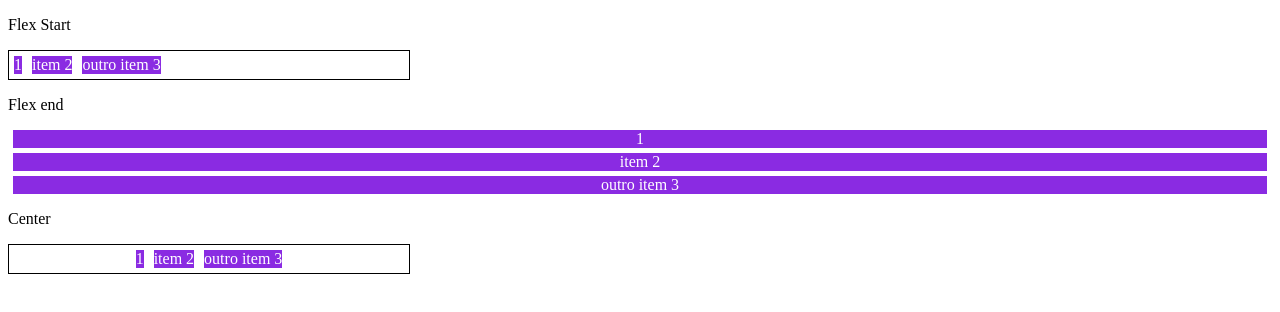
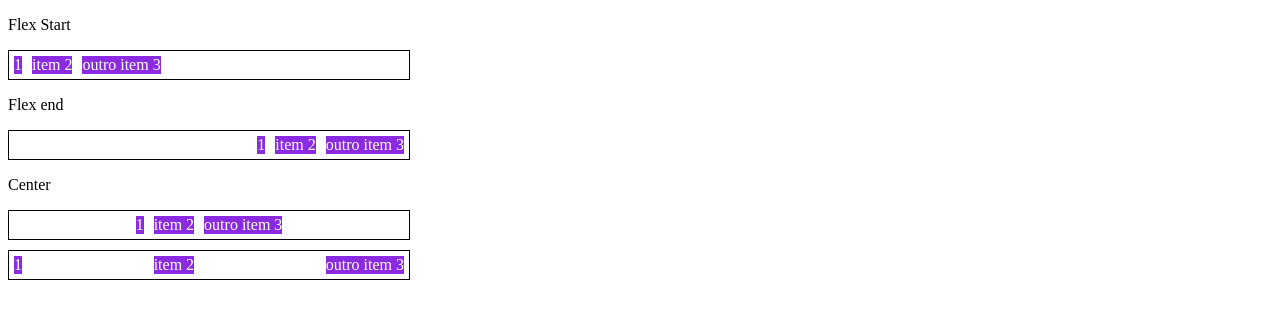
Before and after one commit to lucasdcunha42/santander-bootcamp-dio, a plain HTML site: page Flex-box/3-justify-content.html in a window 1280 px wide. Drawn offline with Linux system fonts and the light colour scheme.

Commit message:
space between

```diff
--- a/Flex-box/3-justify-content.html
+++ b/Flex-box/3-justify-content.html
@@ -29,6 +29,9 @@
         .center{
             justify-content: center;
         }
+        .space-between {
+            justify-content: space-between;
+        }
     </style>
 </head>
 <body>
@@ -39,7 +42,7 @@
         <div class="item">outro item 3</div>
     </section>
     <p>Flex end</p>
-    <section class="ntainer flex-end">
+    <section class="container flex-end">
         <div class="item">1</div>
         <div class="item">item 2</div>
         <div class="item">outro item 3</div>
@@ -50,5 +53,10 @@
         <div class="item">item 2</div>
         <div class="item">outro item 3</div>
     </section>
+    <section class="container space-between">
+        <div class="item">1</div>
+        <div class="item">item 2</div>
+        <div class="item">outro item 3</div>
+    </section>
 </body>
 </html>
```
